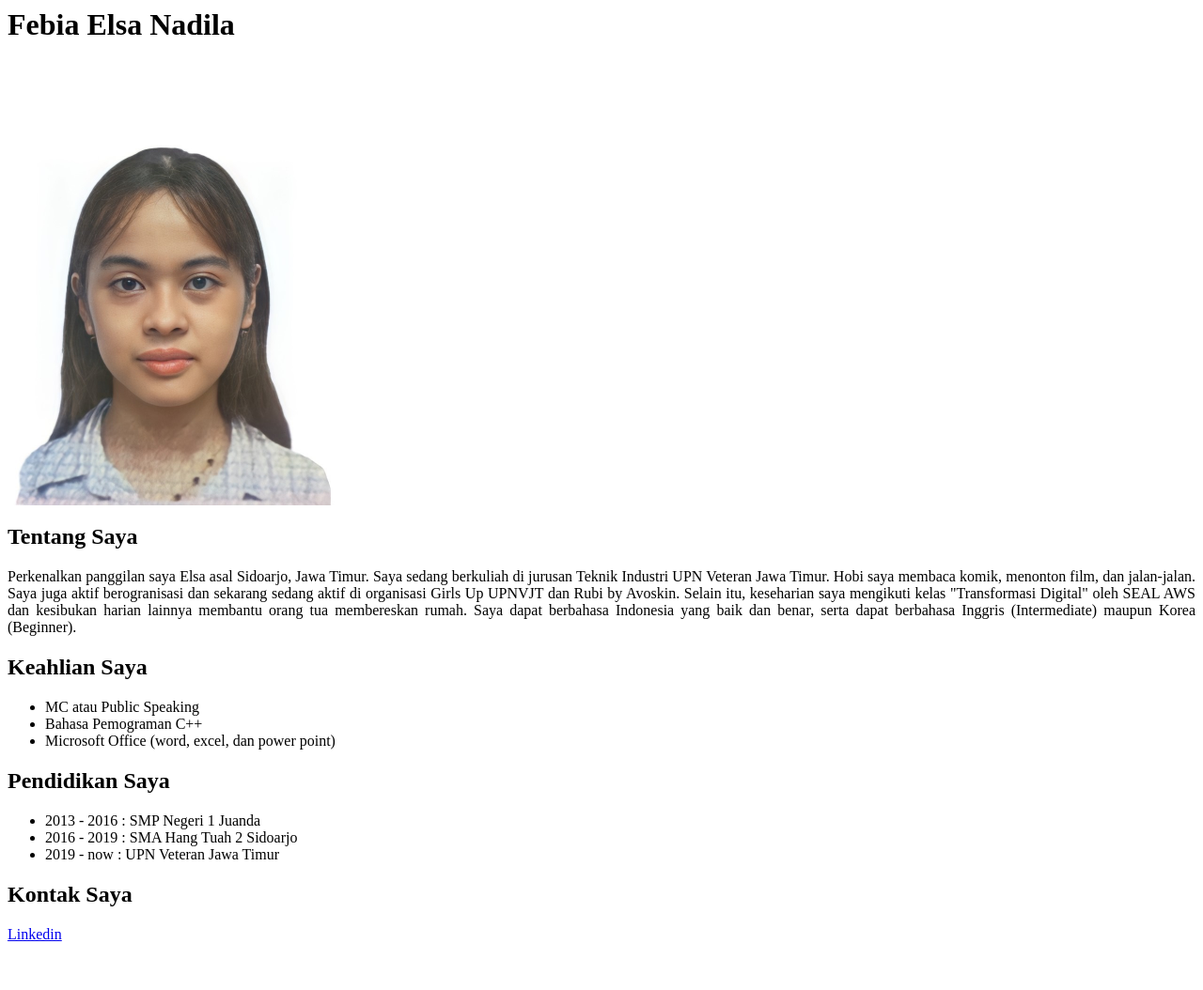
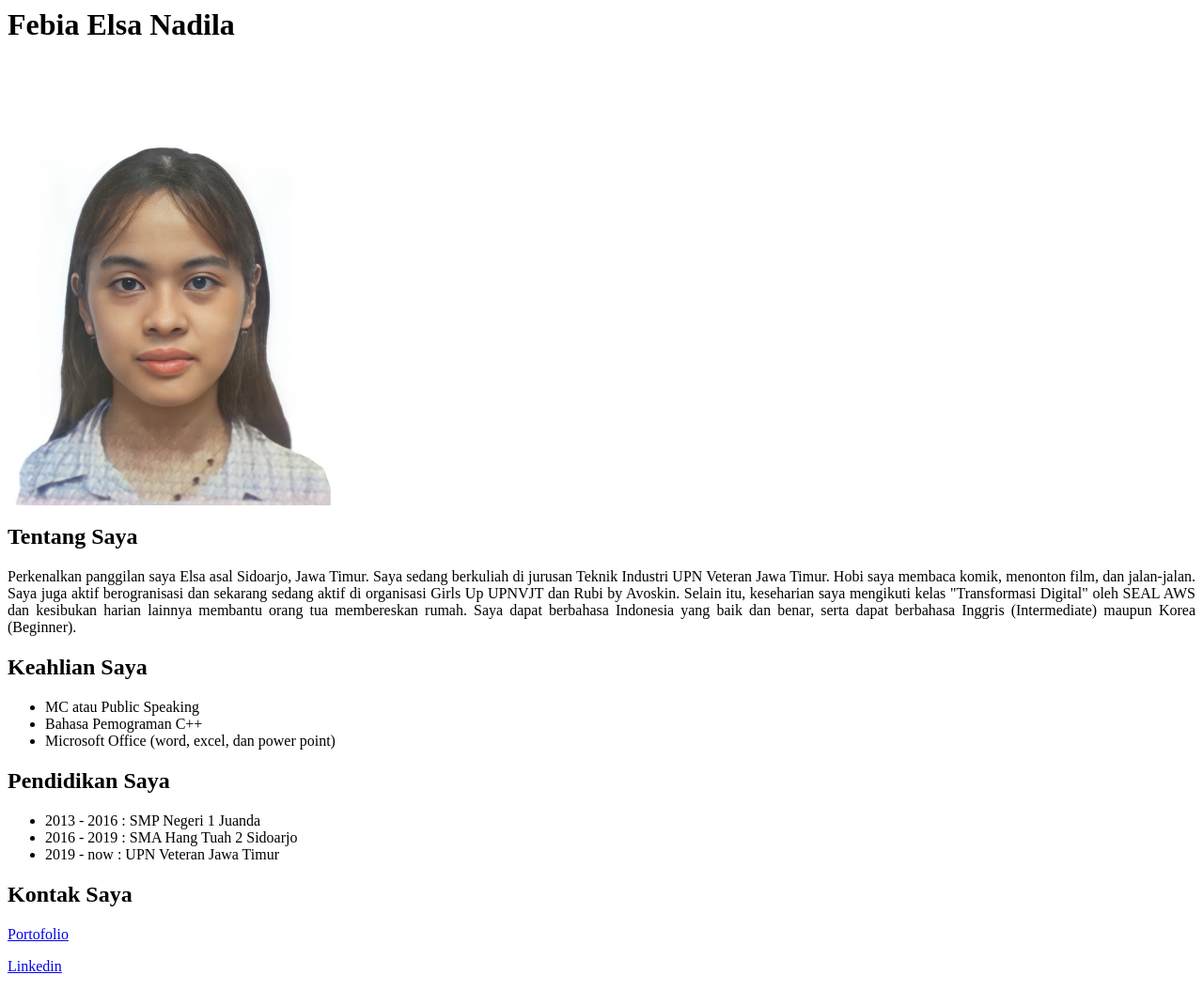
Before and after one commit to Elsanadila/web-basic-seal, a plain HTML site: page biodata.html in a window 1280 px wide. Shown: the whole page at 94% size. Before the commit the page ends 1020 px from the top, so only its background shows below. Drawn offline with Linux system fonts and the light colour scheme.

Commit message:
biodata.html

```diff
--- a/biodata.html
+++ b/biodata.html
@@ -18,6 +18,7 @@
         <li>2016 - 2019 : SMA Hang Tuah 2 Sidoarjo</li>
         <li>2019 - now  : UPN Veteran Jawa Timur</li></ul>
         <h2>Kontak Saya</h2>
+        <p><a href="file:///C:/SEAL/latihan/portofolio.html">Portofolio</a></p>
         <p><a href="https://www.linkedin.com/in/febia-elsa-nadila-668021205/">Linkedin</a></p>
     </body>
 </html>
```
